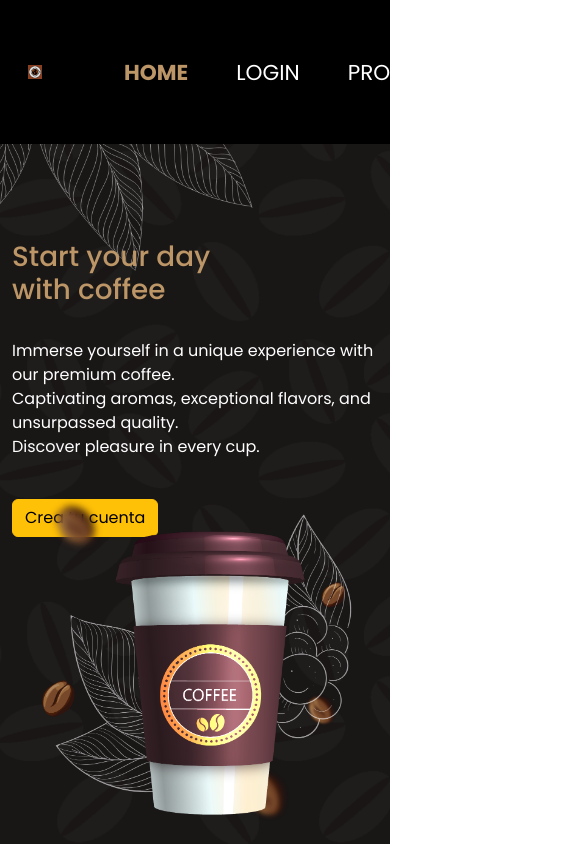
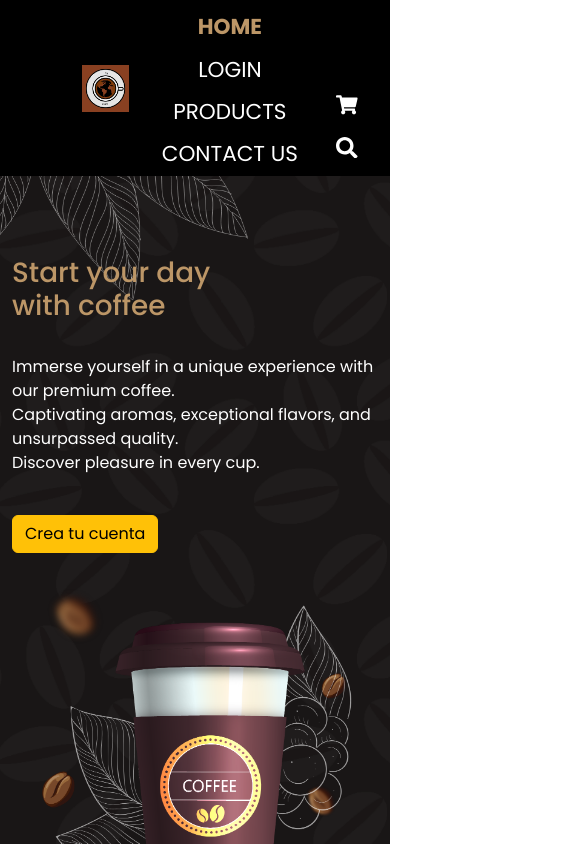
Before and after one commit to Vylzark/CafecitoPF, a React (Vite) app: page / in a window 390 px wide. Shown: the top 844 px of the page, 585 px wide, since content can reach past the window. Built offline with nearby package versions, Linux system fonts and the light colour scheme.

Commit message:
responsive nov y home

```diff
--- a/src/App.css
+++ b/src/App.css
@@ -116,3 +116,155 @@ input.error {
 	color: red;
 	padding-top: 5px;
 }
+
+/*---------------RESPONSIVE-----------------*/
+
+/* Estilos para medidas mayor o iguales a 1440px y menor a 1024px */
+@media screen and (min-width: 1023px) and (max-width: 1440px) {
+	.nav-size {
+	  height: 10rem !important;
+	}
+
+	.logo {
+	  width: 56% !important;
+	}
+
+	.palabras {
+	  padding-right: 15rem;
+	  padding-top: 1rem;
+	}
+
+
+
+	.home-container {
+	  margin-top: 150px;
+	}
+
+	.home-container h1 {
+	  font-size: 2.5rem;
+	}
+
+	.img-home {
+	  top: -100px;
+	}
+
+	.color {
+	  padding-right: 7rem;
+	}
+  }
+
+  /* Estilos para medidas mayores o iguales a 768px y menores o iguales a 1024px */
+@media screen and (min-width: 768px) and (max-width: 1023px) {
+	.nav-size {
+	  height: 7rem !important;
+	}
+
+	.logo {
+	  width: 90%;
+	}
+
+	.fs-4 {
+		font-size: 2rem;
+		margin-left: -10px;
+	  }
+
+	.palabras {
+	  padding-right: 8rem;
+	  padding-top: 0.4rem;
+	}
+
+	.main-container {
+	  grid-template-columns: repeat(auto-fit, minmax(18rem, auto));
+	  padding-top: 5rem;
+	}
+
+	.home-container {
+	  margin-top: 100px;
+	}
+
+	.home-container h1 {
+	  font-size: 2.2rem;
+	}
+
+	.img-home {
+	  top: -60px;
+	}
+
+	.color {
+	  padding-right: 5rem;
+	}
+  }
+
+  /* Estilos para medidas menores o iguales a 767px */
+  @media screen and (max-width: 767px) {
+	.nav-size {
+	  height: 10rem !important;
+	}
+
+	.logo {
+	  width: 70%;
+	}
+
+	.palabras {
+	  padding-right: 3rem;
+	  padding-top: 1rem;
+	  text-align: center;
+	}
+
+	.main-container {
+	  grid-template-columns: repeat(auto-fit, minmax(17rem, auto));
+	  padding-top: 3rem;
+	}
+
+	.img-home {
+	  top: 0;
+	}
+
+	.color {
+	  padding-right: 0;
+	}
+
+	nav a {
+	  display: block;
+	  padding: 0.5rem 2rem;
+	}
+
+	.fs-4 {
+	  font-size: 1.2rem;
+	}
+
+	.home-container {
+	  margin-top: 70px;
+	}
+
+	.home-container h1 {
+	  font-size: 1.8rem;
+	}
+
+	.fs-4 {
+	  font-size: 1rem;
+	  margin-left: -85px;
+	  margin-bottom: 10px;
+	}
+
+	.fs-4 + .fs-4 {
+	  margin-top: -1rem;
+	}
+
+	.logo {
+	  width: 80%;
+
+	  display: block;
+	  margin: 0 auto;
+	}
+
+	.icons-container {
+		position: absolute;
+		top: 80px;
+		right: 0;
+		padding-left: 40px;
+		display: flex;
+		flex-direction: column;
+	}
+
+  }
--- a/src/components/NavBar/NavBar.jsx
+++ b/src/components/NavBar/NavBar.jsx
@@ -57,9 +57,10 @@ export const NavBar = () => {
 						)}
 						<NavLink to="/courses" className="fs-4">CONTACT US</NavLink>
 					</div>
-					<NavLink to="/favoritos" activeClassName="active-link" className="fs-4"><FaShoppingCart /></NavLink>
-					<NavLink to="/menu" activeClassName="active-link" className="fs-4"><FaSearch /></NavLink>
-
+					<div className="icons-container">
+						<NavLink to="/favoritos" activeClassName="active-link" className="fs-4"><FaShoppingCart /></NavLink>
+						<NavLink to="/menu" activeClassName="active-link" className="fs-4"><FaSearch /></NavLink>
+					</div>
 					{localStorage.getItem("user") && (
 						<NavDropdown title="Cursos" id="basic-nav-dropdown">
 							{cursos?.map(curso => (
```
